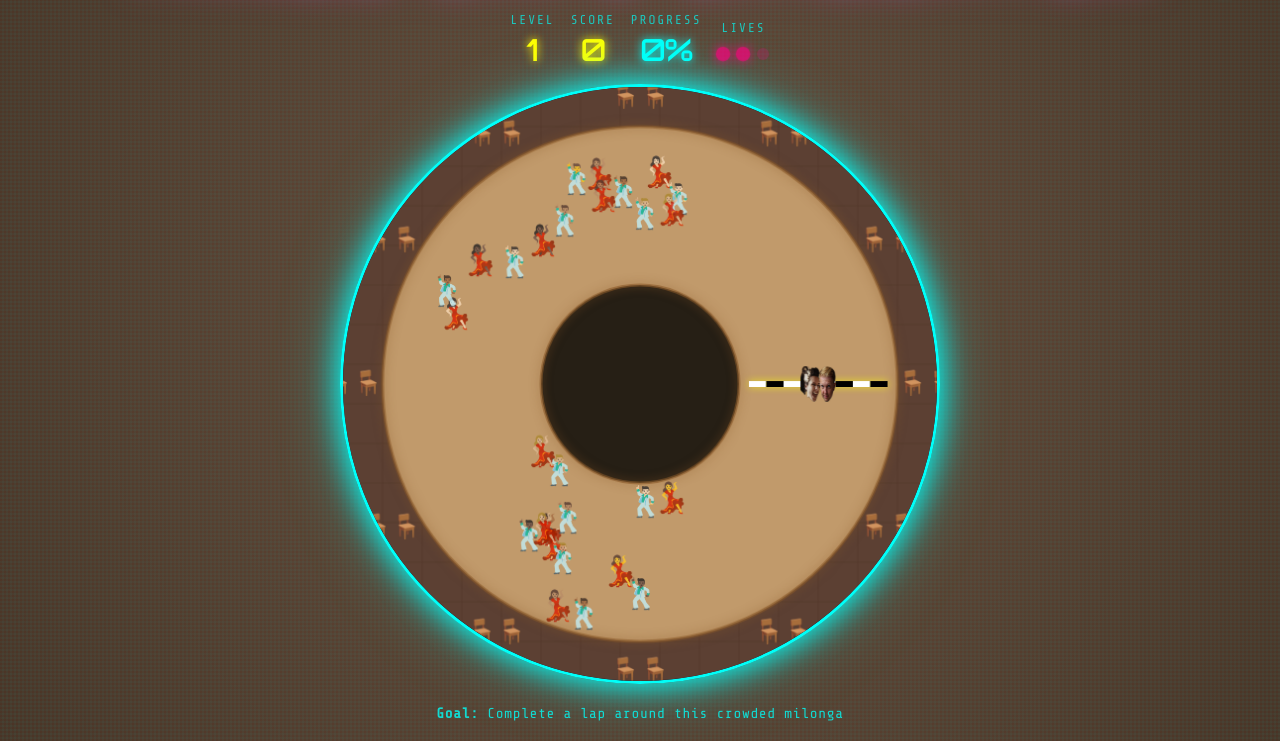
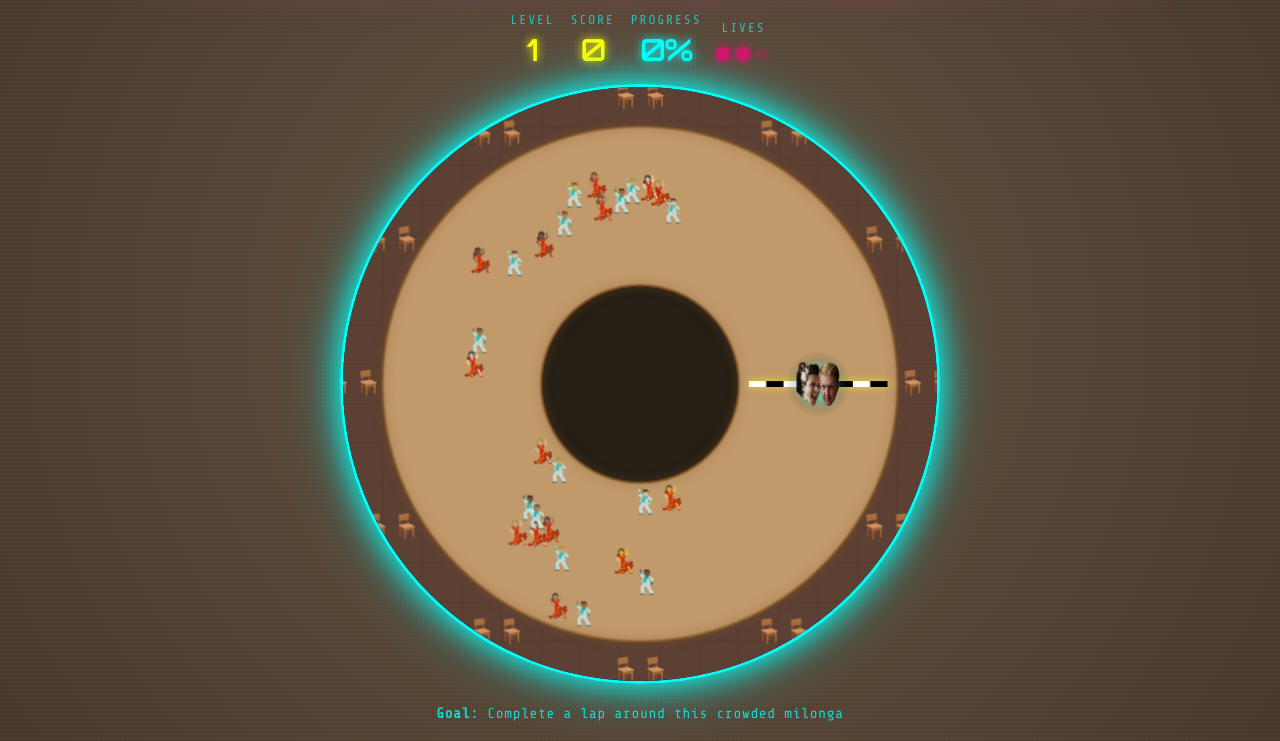
Before and after one commit to dlman/cikoadam, a plain HTML site: page index.html in a window 1280 px wide. Shown: the part 90-831 px from the top of the page. Drawn offline with nearby package versions, Linux system fonts and the light colour scheme.

Commit message:
add collision sound

```diff
--- a/index.html
+++ b/index.html
@@ -395,6 +395,10 @@
         const swapSound = new Audio('swap.wav'); // Sound should be in same folder as HTML
         swapSound.volume = 0.3; // Set volume to 30% so it's not too loud
 
+        // Load collision sound effect
+        const collisionSound = new Audio('collision.wav'); // Sound when hitting dancers
+        collisionSound.volume = 0.4; // Slightly louder for impact
+
         // Load background music
         const bgMusic = new Audio('puntazo.mp3'); // Background music
         bgMusic.loop = true; // Loop the music
@@ -416,7 +420,7 @@
             vy: 0,
             speed: 2.5,
             friction: 0.88,
-            size: 18,
+            size: 22,
             color: '#ffff00',
             lastProgressMilestone: 0,
             previousAngle: 0,
@@ -578,7 +582,7 @@
                     y: y,
                     vx: vx,
                     vy: vy,
-                    size: 15, // Emoji size
+                    size: 12, // Emoji size (smaller than player)
                     separation: 25 + Math.random() * 10, // Distance between dancers
                     color: getObstacleColor(i),
                     isCounterClockwise: isCounterClockwise, // Track movement type
@@ -721,6 +725,17 @@
                     swapSound.play().catch(e => {}); // Ignore errors if sound fails
                 }
             }
+
+            // Draw neon glow effect around player
+            const gradient = ctx.createRadialGradient(x, y, 0, x, y, player.size * 1.5);
+            gradient.addColorStop(0, 'rgba(0, 255, 249, 0.8)'); // Bright cyan center
+            gradient.addColorStop(0.4, 'rgba(0, 255, 249, 0.4)');
+            gradient.addColorStop(1, 'transparent');
+
+            ctx.fillStyle = gradient;
+            ctx.beginPath();
+            ctx.arc(x, y, player.size * 1.5, 0, Math.PI * 2);
+            ctx.fill();
 
             // Draw the player image if loaded
             if (playerImage.complete && playerImage.naturalWidth > 0) {
@@ -1027,23 +1042,23 @@
                 const x2 = obstacle.x - Math.cos(dirAngle) * offset;
                 const y2 = obstacle.y - Math.sin(dirAngle) * offset;
 
-                // Check collision with first circle
+                // Check collision with first circle (reduced player hitbox for forgiveness)
                 const distance1 = Math.sqrt(
                     Math.pow(player.x - x1, 2) +
                     Math.pow(player.y - y1, 2)
                 );
 
-                if (distance1 < player.size + obstacle.size) {
+                if (distance1 < player.size * 0.65 + obstacle.size) {
                     return true;
                 }
 
-                // Check collision with second circle
+                // Check collision with second circle (reduced player hitbox for forgiveness)
                 const distance2 = Math.sqrt(
                     Math.pow(player.x - x2, 2) +
                     Math.pow(player.y - y2, 2)
                 );
 
-                if (distance2 < player.size + obstacle.size) {
+                if (distance2 < player.size * 0.65 + obstacle.size) {
                     return true;
                 }
             }
@@ -1192,6 +1207,10 @@
         }
 
         function loseLife() {
+            // Play collision sound
+            collisionSound.currentTime = 0; // Reset to start
+            collisionSound.play().catch(e => {}); // Ignore errors if sound fails
+
             gameState.lives--;
             updateLivesDisplay();
 
```
